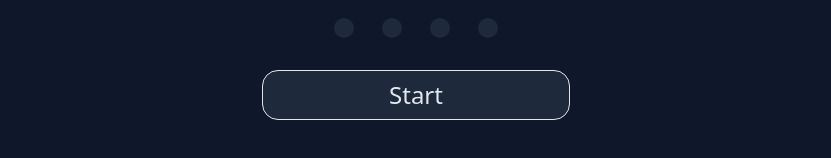
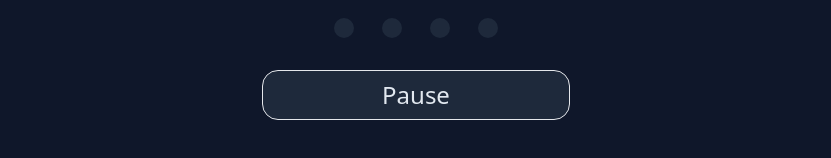
Before and after one commit to bennyfreemantle/pomodoro-timer, a React (Vite) app: page / in a window 1280 px wide. Shown: the part 558-716 px from the top of the page, without its empty margins (224-1055 px from the left). Built offline with nearby package versions, Linux system fonts and the light colour scheme.

Commit message:
changed paused default to false - fixes bug when switching scenes and auto pausing

```diff
--- a/src/comonents/Clock/Clock.tsx
+++ b/src/comonents/Clock/Clock.tsx
@@ -13,7 +13,7 @@ export default function Clock({ settings, setSettings }: ClockProps) {
   const [shouldReset, setShouldReset] = useState(false);
 
   const [time, setTime] = useState(settings.currentMilliseconds);
-  const [isPaused, setIsPaused] = useState(true);
+  const [isPaused, setIsPaused] = useState(false);
 
   const strokeDasharray = 1005; // Magic number (2 PI * r)
   const [strokeDasharrayOffSet, setStrokeDasharrayOffSet] =
```
